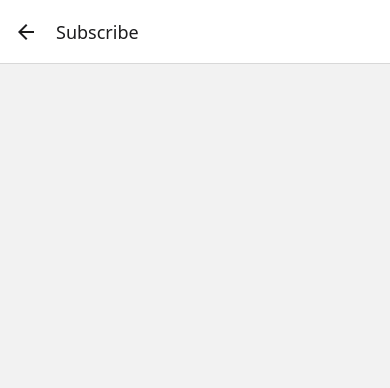
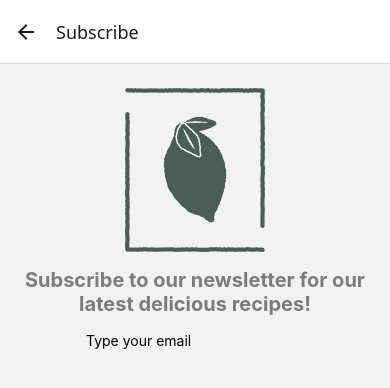
Before and after one commit to abidroid/ReactNativeAppForCoursera, a React Native app: screen /Subscribe in a window 390 px wide. Shown: the top 388 px of the page. Built offline with nearby package versions, Linux system fonts and the light colour scheme.

Commit message:
subscribe screen

```diff
--- a/screens/SubscribeScreen.js
+++ b/screens/SubscribeScreen.js
@@ -1,9 +1,71 @@
 import * as React from 'react';
-import { View } from 'react-native';
+import { View, Text, Image, StyleSheet, Pressable, TextInput } from 'react-native';
+
 
 const SubscribeScreen = () => {
   // Add subscribe screen code here
-  return <View></View>;
+  return (<View style={styles.container}>
+    <Image style={styles.logo}
+      source={require('../assets/little-lemon-logo-grey.png')}
+    />
+
+    <Text style={styles.introText}>
+      Subscribe to our newsletter for our latest delicious recipes!
+    </Text>
+
+    <TextInput
+    placeholder='Type your email'
+
+    />
+
+  </View>);
 };
 
 export default SubscribeScreen;
+
+const styles = StyleSheet.create({
+
+  container: {
+    flex: 1,
+    paddingVertical: 24,
+    paddingHorizontal: 24,
+    alignItems: 'center',
+    gap: 16,
+  },
+
+  logo: {
+    width: 164,
+    height: 164,
+    resizeMode: 'contain',
+  },
+
+  introText: {
+    fontWeight: 'bold',
+    fontSize: 20,
+    textAlign: 'center',
+    color: '#7C7C7C'
+
+  },
+
+  input: {
+    borderRadius: 8,
+    borderColor: 'black',
+    width: '100%'
+  },
+
+
+  buttonText: {
+    color: 'white'
+  },
+
+  button: {
+    backgroundColor: 'green',
+    padding: 8,
+    textAlign: 'center',
+    borderRadius: 8,
+    width: '100%',
+    alignItems: 'center'
+  }
+
+
+});
--- a/screens/WelcomeScreen.js
+++ b/screens/WelcomeScreen.js
@@ -14,7 +14,7 @@ function WelcomeScreen({ navigation }) {
         </Text>
 
         <Pressable style={styles.button}
-        onPress={()=> {navigation.navigate('Subscribe')}}
+            onPress={() => { navigation.navigate('Subscribe') }}
         >
 
             <Text style={styles.buttonText}>
@@ -46,10 +46,11 @@ const styles = StyleSheet.create({
 
     introText: {
         fontWeight: 'bold',
-        fontSize: 24,
-        textAlign: 'center'
+        fontSize: 20,
+        textAlign: 'center',
+        color: '#7C7C7C'
+    },
 
-    },
     buttonText: {
         color: 'white'
     },
```
